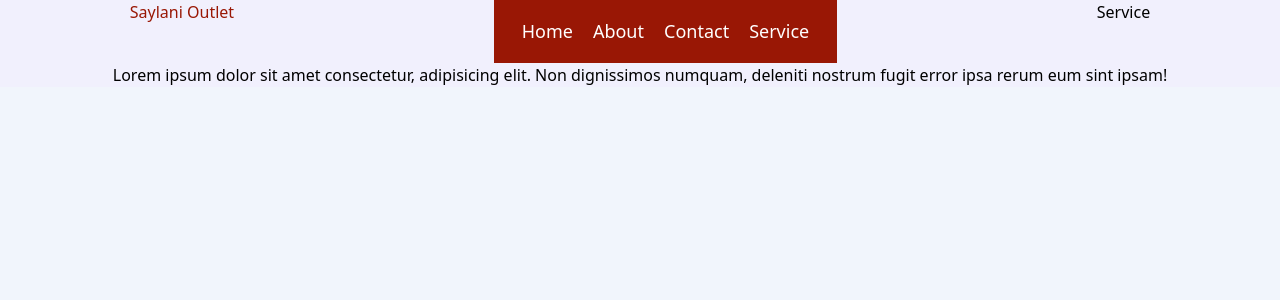
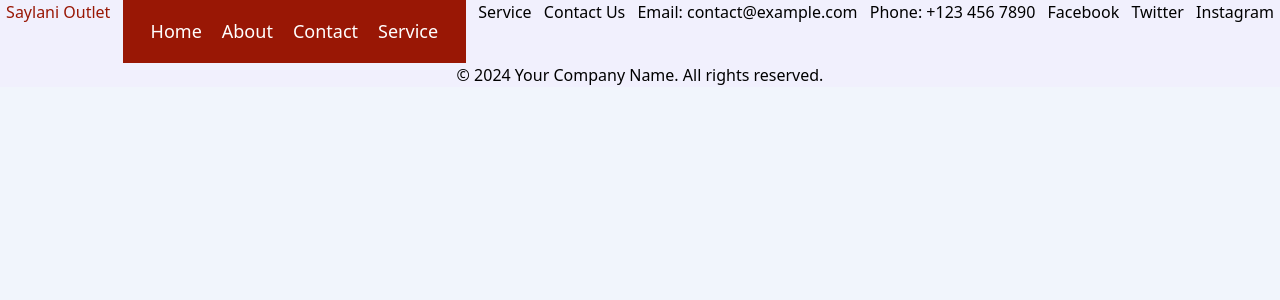
Before and after one commit to MohBilal111222/Ecommerce-App-React, a React (Vite) app: page /Service in a window 1280 px wide. Shown: the top 300 px of the page. Built offline with nearby package versions, Linux system fonts and the light colour scheme.

Commit message:
still working on it

```diff
--- a/src/index.css
+++ b/src/index.css
@@ -16,5 +16,5 @@ body{
 
 
 .tags{
-  color: rgb(153, 23, 5);
+  color:  rgb(153, 23, 5);
 }
--- a/src/pages/Service.jsx
+++ b/src/pages/Service.jsx
@@ -8,8 +8,22 @@ function Service() {
 
 
 
+      <h4>Contact Us</h4>
+            <p>Email: contact@example.com</p>
+            <p>Phone: +123 456 7890</p>
 
-      <p>Lorem ipsum dolor sit amet consectetur, adipisicing elit. Non dignissimos numquam, deleniti nostrum fugit error ipsa rerum eum sint ipsam!</p>
+                <a href="https://facebook.com" target="_blank">Facebook</a>
+                <a href="https://twitter.com" target="_blank">Twitter</a>
+                <a href="https://instagram.com" target="_blank">Instagram</a>
+
+
+            <p>&copy; 2024 Your Company Name. All rights reserved.</p>
+
+
+
+
+
+
       </>
     )
   }
```
